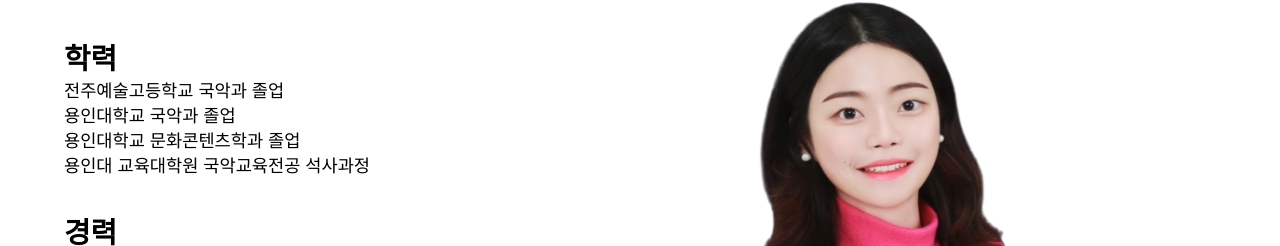
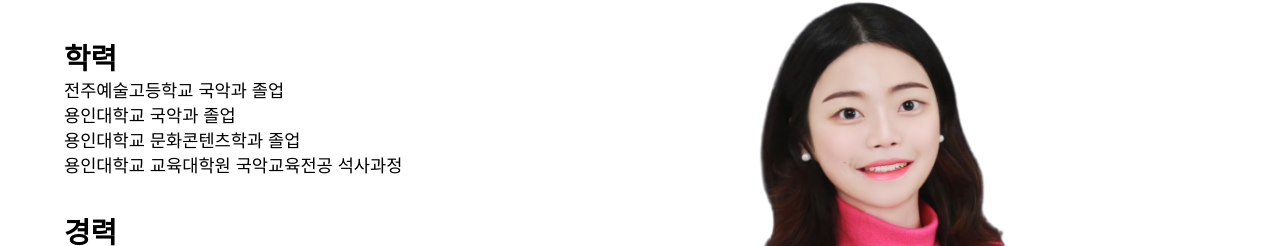
Before and after one commit to eprmaster04/jihyegukak, a plain HTML site: page index.html in a window 1280 px wide. Shown: the part 3019-3265 px from the top of the page. Drawn offline with nearby package versions, Linux system fonts and the light colour scheme; a web font is replaced by a local one.

Commit message:
index.html

```diff
--- a/index.html
+++ b/index.html
@@ -380,7 +380,7 @@
                   <p style="font-size: 110%;"><h7>전주예술고등학교 국악과 졸업</h7></p>
                   <p style="font-size: 110%;"><h7>용인대학교 국악과 졸업</h7></p>
                   <p style="font-size: 110%;"><h7>용인대학교 문화콘텐츠학과 졸업</h7></p>
-                  <p style="font-size: 110%;"><h7>용인대 교육대학원 국악교육전공 석사과정</h7></p>
+                  <p style="font-size: 110%;"><h7>용인대학교 교육대학원 국악교육전공 석사과정</h7></p>
                 </div>
                 <div style="padding-bottom: 3%; padding-top: 3%;">
                   <h3 style="font-size: 180%;">경력</h3>
```
